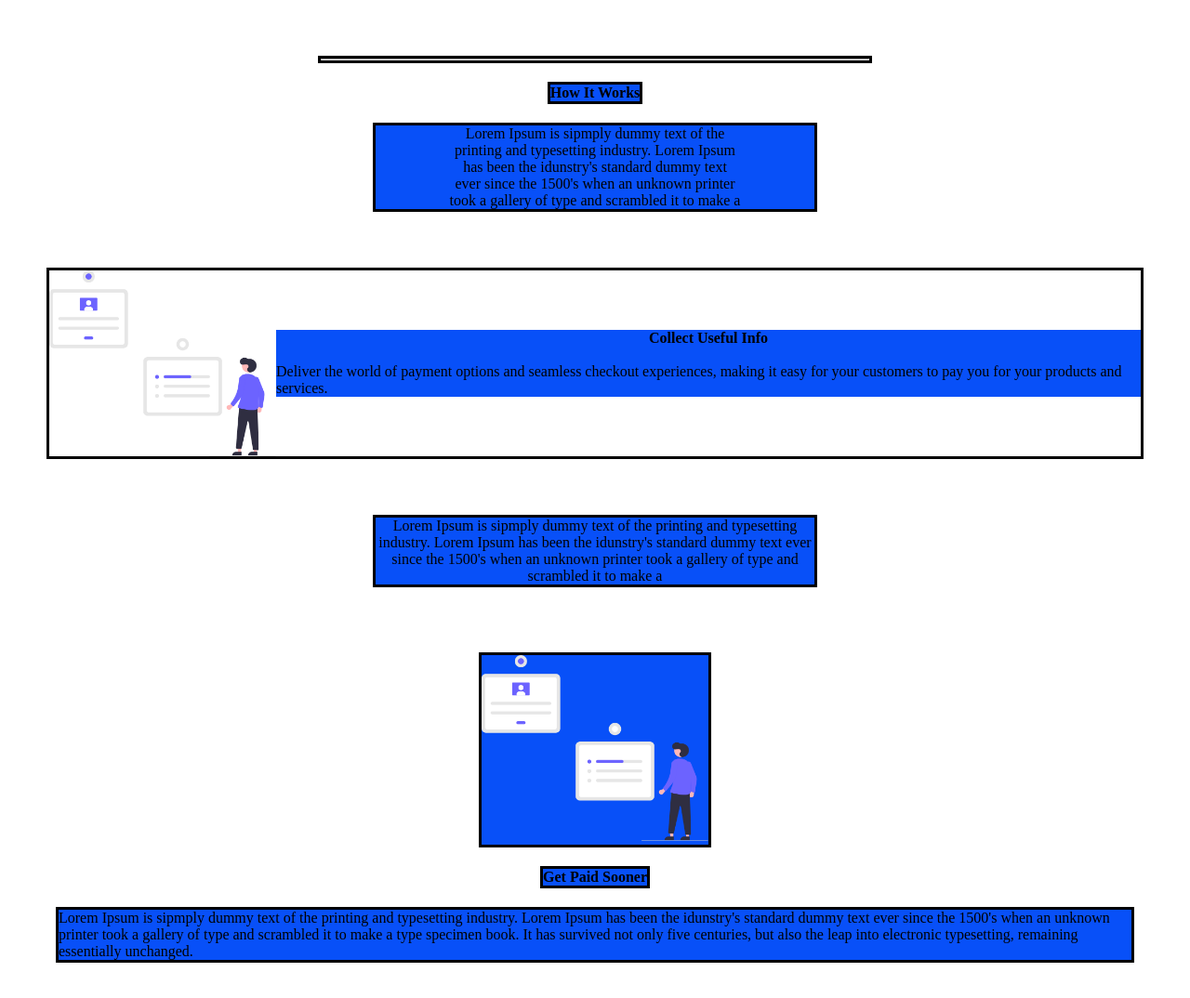
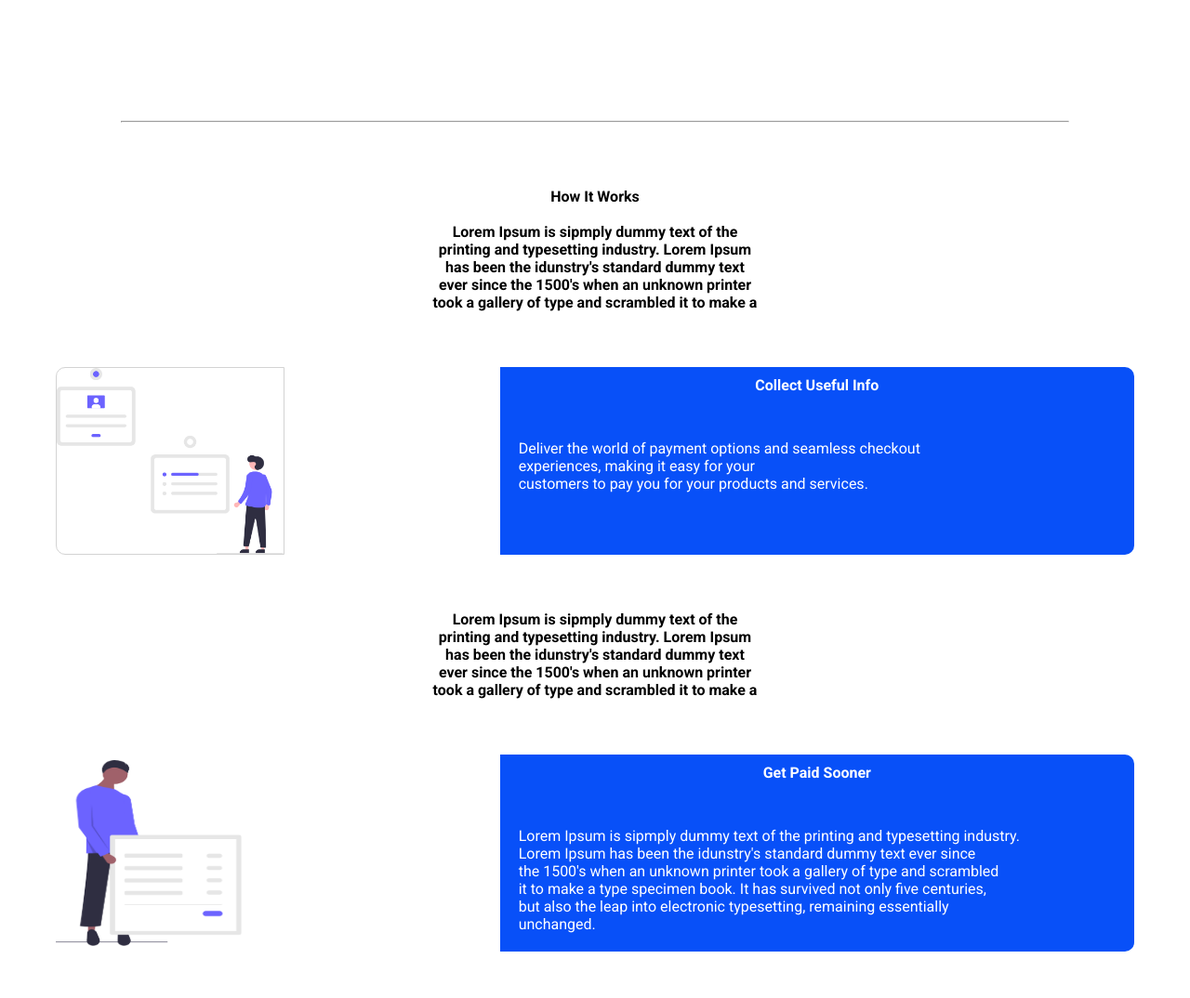
Before and after one commit to omargonz01/how-it-works-hw-proj, a plain HTML site: page index.html in a window 1280 px wide. Shown: the whole page at 93% size. Drawn offline with Linux system fonts and the light colour scheme.

Commit message:
add css grid/border radius/backgroung/center

```diff
--- a/index.html
+++ b/index.html
@@ -4,52 +4,56 @@
     <meta charset="UTF-8">
     <meta name="viewport" content="width=device-width, initial-scale=1.0">
     <title>How-It-Works</title>
-    <link rel="stylesheet" href="styles3.css">
+    <link rel="stylesheet" href="styles4.css">
+    <link rel="preconnect" href="https://fonts.googleapis.com">
+<link rel="preconnect" href="https://fonts.gstatic.com" crossorigin>
+<link href="https://fonts.googleapis.com/css2?family=Roboto:wght@300;400;500;700&display=swap" rel="stylesheet">
 </head>
 <body>
 
     <div class="o-flex-container">
-        <div class="o-flex-item flex-item-1" ><hr></div>
-        <div class="o-flex-item flex-item-2" ><p><strong>How It Works</strong></p></div>
-        <div class="o-flex-item flex-item-3">
-            <p>
+        <div class=" flex-item-1" ><hr></div>
+        <div class=" flex-item-2" ><p><strong>How It Works</strong></p></div><br>
+        <div class=" flex-item-3">
+            <p><strong>
             Lorem Ipsum is sipmply dummy text of the <br> printing and
             typesetting industry. Lorem Ipsum <br> has been the idunstry's standard dummy text <br> ever since the
             1500's when an unknown printer <br>took a gallery of type and scrambled it to make a
-            </p>
+            </p></strong>
         </div>
     </div>
     <div class="o-container1">
         <div class="o-items">
-            <img src="./images/Collect-info.png" width="244px" height="200px">
+            <img id="pic1" src="./images/Collect-info.png" width="244px" height="200px">
             <div>
                 <p id="collect"><strong>Collect Useful Info</strong></p><br>
-                <p>
-                Deliver the world of payment options and seamless checkout experiences, making it easy for
-                your customers to pay you for your products and services.
+                <p id="deliver">
+                Deliver the world of payment options and seamless checkout <br>experiences, making it easy for
+                your <br>customers to pay you for your products and services.
                 </p>
             </div>
         </div>
     </div>
     <div class="o-flex-container">
-        <div class="o-flex-item flex-item-7">
-            <p>
-            Lorem Ipsum is sipmply dummy text of the printing and
-            typesetting industry. Lorem Ipsum has been the idunstry's standard dummy text ever since the
-            1500's when an unknown printer took a gallery of type and scrambled it to make a
-            </p>
+        <div class=" flex-item-7">
+            <p><strong>
+            Lorem Ipsum is sipmply dummy text of the <br>printing and
+            typesetting industry. Lorem Ipsum <br>has been the idunstry's standard dummy text<br> ever since the
+            1500's when an unknown printer<br> took a gallery of type and scrambled it to make a
+            </p></strong>
         </div>
     </div>
-    <div class="o-flex-container">
-        <div class="o-flex-item flex-item-8"><img src="./images/Collect-info.png" height="200vh"></div>
-        <div class="o-flex-item flex-item-9"><p><strong>Get Paid Sooner</strong></p></div>
-        <div class="o-flex-item flex-item-10">
-            <p>
+    <div class="o-container1">
+        <div class="o-items">
+            <img src="./images/Take Payments.png" width="200px" height="200px">
+            <div>
+                <p id="paid"><strong>Get Paid Sooner</strong></p><br>
+            <p id="lastp">
                 Lorem Ipsum is sipmply dummy text of the printing and
-                typesetting industry. Lorem Ipsum has been the idunstry's standard dummy text ever since the
-                1500's when an unknown printer took a gallery of type and scrambled it to make a type
-                specimen book. It has survived not only five centuries, but also the leap into electronic
-                typesetting, remaining essentially unchanged.
+                typesetting industry.<br> Lorem Ipsum has been the idunstry's standard dummy text ever since<br> the
+                1500's when an unknown printer took a gallery of type and scrambled <br>it to make a type
+                specimen book. It has survived not only five centuries,<br> but also the leap into electronic
+                typesetting, remaining essentially<br> unchanged.
             </p>
         </div>
     </div>
--- a/styles3.css
+++ b/styles3.css
@@ -1,6 +1,7 @@
 *{
     margin: 0;
     padding: 0;
+    font-family: 'Roboto', sans-serif;
 }
 .o-flex-container{
     margin: 50px;
--- /dev/null
+++ b/styles4.css
@@ -0,0 +1,78 @@
+*{
+    margin: 0;
+    padding: 0;
+    font-family: 'Roboto', sans-serif;
+}
+.o-flex-container{
+    margin: 60px;
+    display: grid;
+    grid-template-columns: repeat;
+    align-items: center;
+}
+.o-flex-item{
+    margin:10px;
+    border: 3px solid grey;
+    background-color: #0850F8;
+    border-radius: 10px;
+}
+.flex-item-1{
+    grid-column: span 2;
+    text-align: center;
+    margin:70px;
+}
+.flex-item-2{
+    grid-column:span 2 ;
+    text-align: center;
+
+}
+.flex-item-3,.flex-item-7{
+    grid-column: span 2;
+    text-align: center;
+}
+.o-flex-container-1{
+    display:grid;
+    justify-content:center;
+}
+.o-container1{
+    width: "100px";
+    margin: 60px;
+    border-radius: 10px;
+    justify-content: center;
+}
+.o-items{
+    display: grid;
+    grid-template-columns: .7fr 1fr;
+    align-items: center;
+
+
+}
+.o-items div{
+    background-color:#0850F8;
+    height: 100%;
+    width: 100%;
+    border-radius: 0px 10px 10px 0px;
+}
+#collect{
+    text-align: center;
+    margin:10px;
+    color: white;
+}
+#deliver{
+    text-align: start;
+    margin:20px;
+    color: white;
+}
+#paid{
+    text-align: center;
+    margin:10px;
+    color: white;
+}
+#lastp{
+    text-align: start;
+    margin:20px;
+    color: white;
+}
+#pic1{
+    border: 1px solid lightgray;
+    border-radius: 10px 0px 0px 10px;
+}
```
